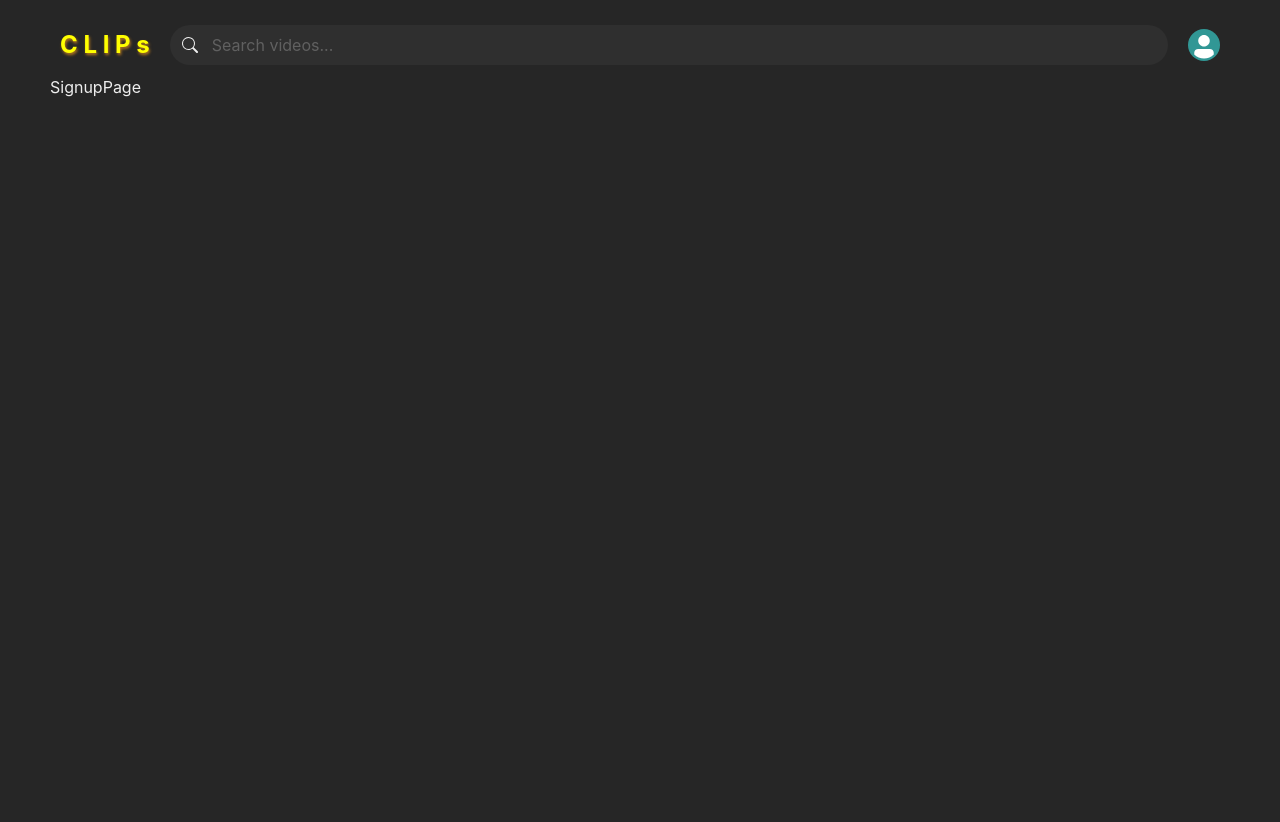
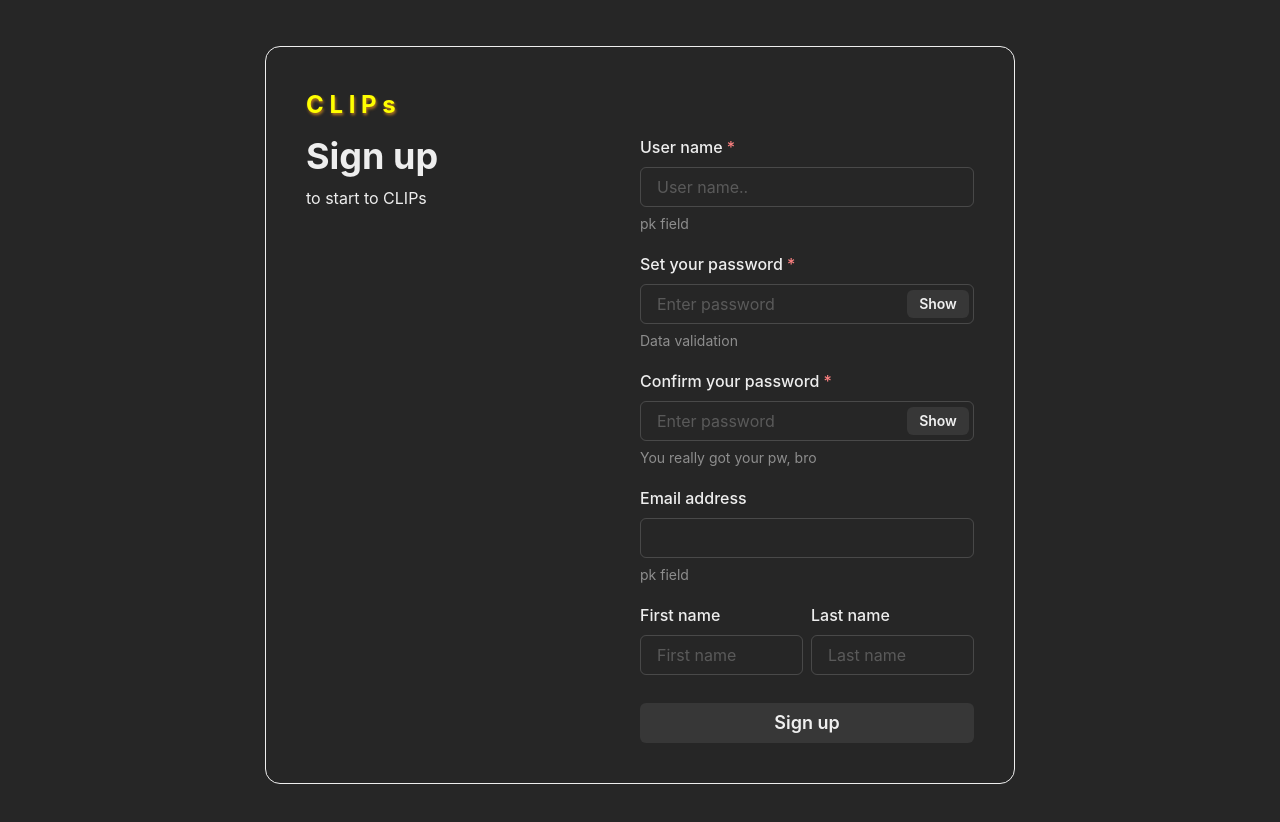
Before and after one commit to lqfeng2022/clip-hub, a React (Vite) app: page /user/signup in a window 1280 px wide. Shown: the top 822 px of the page. Before the commit the page ends 800 px from the top, so only its background shows below. Built offline with nearby package versions, Linux system fonts and the light colour scheme; no server answers.

Commit message:
add signup page

```diff
--- /dev/null
+++ b/src/components/PasswordInput.tsx
@@ -0,0 +1,31 @@
+import { Button, Input, InputGroup, InputRightElement } from '@chakra-ui/react';
+import { useState } from 'react';
+
+interface PasswordInputProps {
+  value: string;
+  onChange: (value: string) => void;
+}
+
+const PasswordInput = ({ value, onChange }: PasswordInputProps) => {
+  const [show, setShow] = useState(false)
+  const handleClick = () => setShow(!show)
+
+  return (
+    <InputGroup size='md'>
+      <Input
+        pr='4.5rem'
+        type={show ? 'text' : 'password'}
+        placeholder='Enter password'
+        value={value}
+        onChange={(ps) => onChange(ps.target.value)}
+      />
+      <InputRightElement width='4.5rem'>
+        <Button h='1.75rem' size='sm' onClick={handleClick}>
+          {show ? 'Hide' : 'Show'}
+        </Button>
+      </InputRightElement>
+    </InputGroup>
+  )
+}
+
+export default PasswordInput
--- a/src/components/SignContainer.tsx
+++ b/src/components/SignContainer.tsx
@@ -1,5 +1,6 @@
-import { Box, Flex } from '@chakra-ui/react'
+import { Box, Flex, Stack } from '@chakra-ui/react'
 import { ReactNode } from 'react'
+import Logo from './Logo'
 
 interface Props {
   children: ReactNode
@@ -19,7 +20,10 @@ const SignContainer = ({ children }: Props) => {
         borderRadius='15px'
         m={{md: '40px 12px'}}
       >
-        {children}
+        <Stack p={10} gap={3}>
+          <Logo/>
+            {children}
+        </Stack>
       </Box>
     </Flex>
   )
--- a/src/pages/Layout.tsx
+++ b/src/pages/Layout.tsx
@@ -5,7 +5,7 @@ import { Box } from '@chakra-ui/react'
 const Layout = () => {
   const location = useLocation()
 
-  const hideNavRoutes = ['/user/signin']
+  const hideNavRoutes = ['/user/signin', '/user/signup']
   const shouldHideNav = hideNavRoutes.includes(location.pathname)
 
   return (
--- a/src/pages/SigninPage.tsx
+++ b/src/pages/SigninPage.tsx
@@ -1,10 +1,10 @@
 import {
-  Box, Button, FormControl, FormHelperText, Heading, HStack,
-  Input, InputGroup, InputRightElement, SimpleGrid, Stack, Text
+  Box, Button, FormControl, FormHelperText, FormLabel, Heading, HStack,
+  Input, InputGroup, InputRightElement, SimpleGrid, Text
 } from '@chakra-ui/react'
-import Logo from '../components/Logo'
+import { useState } from 'react'
+import { Link } from 'react-router-dom'
 import SignContainer from '../components/SignContainer'
-import { useState } from 'react'
 import useSignin from '../hooks/useSignin'
 
 const SigninPage = () => {
@@ -21,8 +21,6 @@ const SigninPage = () => {
 
   return (
     <SignContainer>
-      <Stack p={10} gap={3}>
-        <Logo/>
       <SimpleGrid columns={{sm: 1, md: 2}}>
         <Box mb={5}>
           <Heading fontSize='4xl'>Sign in</Heading>
@@ -30,6 +28,7 @@ const SigninPage = () => {
         </Box>
         <Box>
           <FormControl>
+            <FormLabel>User name :</FormLabel>
             <Input
               type='text'
               placeholder='User name..'
@@ -40,7 +39,8 @@ const SigninPage = () => {
               {message}
             </FormHelperText>
           </FormControl>
-            <FormControl py={6}>
+          <FormControl py={8}>
+            <FormLabel>Enter your password :</FormLabel>
             <InputGroup size='md'>
               <Input
                 pr='4.5rem'
@@ -69,11 +69,14 @@ const SigninPage = () => {
           </Button>
           <HStack justifyContent='end'>
             <Text>Don't have an account?</Text>
-              <Button size='sm' variant='outline'>Sign up</Button>
+            <Link to='/user/signup'>
+              <Button size='sm' variant='outline'>
+                Sign up
+              </Button>
+            </Link>
           </HStack>
         </Box>
       </SimpleGrid>
-      </Stack>
     </SignContainer>
   )
 }
--- a/src/pages/SignupPage.tsx
+++ b/src/pages/SignupPage.tsx
@@ -1,8 +1,73 @@
-import React from 'react'
+import {
+  Box, Button, FormControl, FormHelperText, FormLabel, Heading,
+  HStack, Input, SimpleGrid, Stack, Text
+} from '@chakra-ui/react'
+import { useState } from 'react'
+import PasswordInput from '../components/PasswordInput'
+import SignContainer from '../components/SignContainer'
 
 const SignupPage = () => {
+  const [username, setUsername]= useState('')
+  const [password, setPassword] = useState('')
+  const [password2, setPassword2] = useState('')
+
+  const [email, setEmail] = useState('')
+  const [fname, setFname] = useState('')
+  const [lname, setLname] = useState('')
+
   return (
-    <div>SignupPage</div>
+    <SignContainer>
+      <SimpleGrid columns={{sm: 1, md: 2}}>
+        <Box mb={5}>
+          <Heading fontSize='4xl'>Sign up</Heading>
+          <Text pt={2}>to start to CLIPs</Text>
+        </Box>
+        <Stack spacing={5}>
+          <FormControl isRequired>
+            <FormLabel>User name</FormLabel>
+            <Input
+              type='text'
+              placeholder='User name..'
+              value={username}
+              onChange={(un) => setPassword(un.target.value)}
+            />
+            <FormHelperText>pk field</FormHelperText>
+          </FormControl>
+          <FormControl isRequired>
+            <FormLabel>Set your password</FormLabel>
+            <PasswordInput value={password} onChange={setPassword}/>
+            <FormHelperText>Data validation</FormHelperText>
+          </FormControl>
+          <FormControl isRequired>
+            <FormLabel>Confirm your password</FormLabel>
+            <PasswordInput value={password2} onChange={setPassword2}/>
+            <FormHelperText>
+              {password2 === password ?
+                'You really got your pw, bro' : 'You gotta confirm it again..'
+              }
+            </FormHelperText>
+          </FormControl>
+          <FormControl>
+            <FormLabel>Email address</FormLabel>
+            <Input type='email' value={email} />
+            <FormHelperText>pk field</FormHelperText>
+          </FormControl>
+          <HStack>
+            <FormControl>
+              <FormLabel>First name</FormLabel>
+              <Input placeholder='First name' value={fname}/>
+            </FormControl>
+            <FormControl>
+              <FormLabel>Last name</FormLabel>
+              <Input placeholder='Last name' value={lname} />
+            </FormControl>
+          </HStack>
+          <Button mt={2} size='md' fontSize='lg'>
+            Sign up
+          </Button>
+        </Stack>
+      </SimpleGrid>
+    </SignContainer>
   )
 }
 
```
Lines whose indentation alone changed are shown as unchanged.
